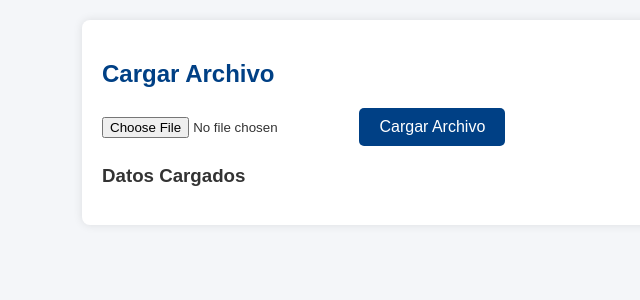
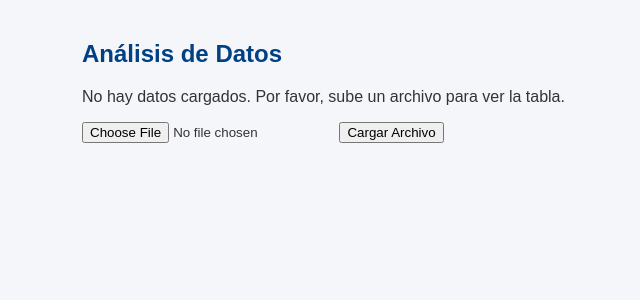
Before and after one commit to xndrsa/bpo_development, a Flask app: template templates/index.html in a window 1280 px wide. Shown: the part 48-348 px from the top of the page, without its empty margins (46-686 px from the left). Run offline with Flask 3, Linux system fonts and the light colour scheme; the template is opened without the code that fills it, so the values that code supplies are empty.

Commit message:
updating app and index

```diff
--- a/app.py
+++ b/app.py
@@ -96,10 +96,8 @@ app = Flask(__name__)
 app.secret_key = "secret_key"
 UPLOAD_FOLDER = 'uploads'
 app.config['UPLOAD_FOLDER'] = UPLOAD_FOLDER
-
-
-SESSION_TYPE = 'filesystem'
-app.config['SESSION_FILE_DIR'] = './flask_session'
+app.config['SESSION_TYPE'] = 'filesystem'  # Asegúrate de que SESSION_TYPE esté configurado correctamente
+app.config['SESSION_FILE_DIR'] = './flask_session'  # Carpeta para almacenar las sesiones
 app.config['SESSION_PERMANENT'] = False
 
 os.makedirs(UPLOAD_FOLDER, exist_ok=True)
@@ -191,8 +189,11 @@ def index():
         else:
             flash("Por favor, carga un archivo CSV o TSV.", "error")
 
-    columnas = obtener_columnas()
-    return render_template("index.html", columnas=columnas)
+    # Obtén el DataFrame y sus columnas, si está disponible
+    df_modificado = cargar_dataframe()
+    columnas = df_modificado.columns if df_modificado is not None else []
+    return render_template("index.html", df=df_modificado, columnas=columnas)
+
 
 def cargar_dataframe():
     """Carga el DataFrame específico de cada sesión."""
--- a/templates/index.html
+++ b/templates/index.html
@@ -1,16 +1,18 @@
 {% extends "layout.html" %}
+
 {% block content %}
-<div class="card">
-    <h2>Cargar Archivo</h2>
-    <form method="POST" enctype="multipart/form-data">
-        <input type="file" name="file" class="form-control" required>
-        <button type="submit" class="btn mt-3">Cargar Archivo</button>
-    </form>
-    {% if df is not none %}
-    <h3 class="mt-4">Datos Cargados</h3>
-    <div class="table-responsive">
+<h2>Análisis de Datos</h2>
+
+{% if df %}
+    <div>
         {{ df.head().to_html(classes="table") | safe }}
     </div>
-    {% endif %}
-</div>
+{% else %}
+    <p>No hay datos cargados. Por favor, sube un archivo para ver la tabla.</p>
+{% endif %}
+
+<form action="/" method="post" enctype="multipart/form-data">
+    <input type="file" name="file">
+    <button type="submit">Cargar Archivo</button>
+</form>
 {% endblock %}
```
Also changed, not shown: 1 other file.
